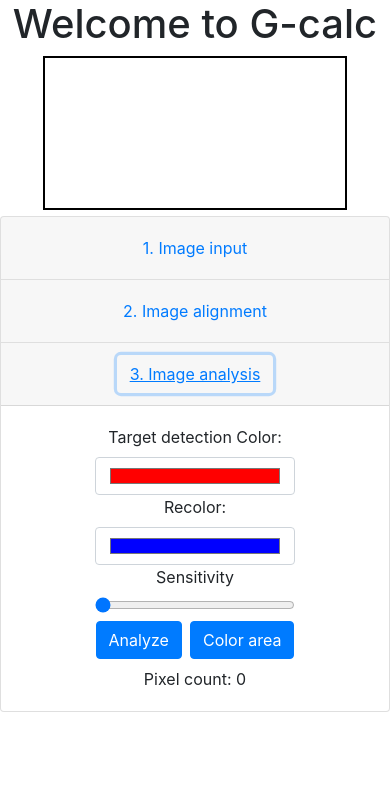
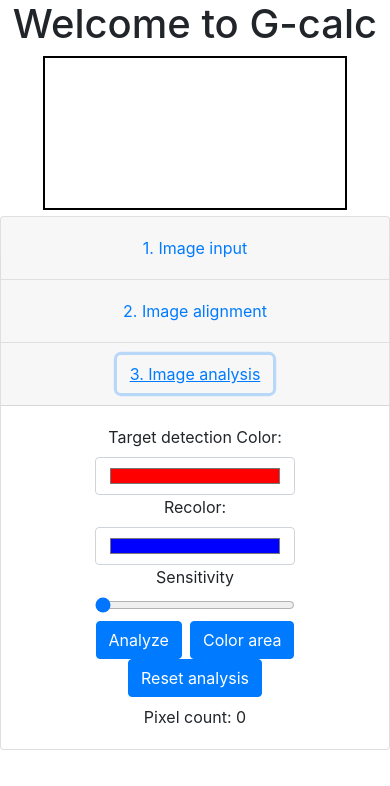
Before and after one commit to ryanzhou7/p-calc, a React (Create React App) app: page / in a window 390 px wide. Both pictures are taken after a click on the button "3. Image analysis". Shown: the top 786 px of the page. Built offline with nearby package versions, Linux system fonts and the light colour scheme.

Commit message:
Revert responsive canvas for mobile

```diff
--- a/src/App.js
+++ b/src/App.js
@@ -21,9 +21,7 @@ function App() {
   }, []);
 
   useEffect(() => {
-    const { current: canvas } = canvasRef;
-    clear(canvasContext, canvas);
-    drawImage(canvasContext, canvas, image);
+    loadImageToCanvas();
   }, [image]);
 
   useEffect(() => {
@@ -38,6 +36,12 @@ function App() {
     drawRotated(canvasContext, canvas, rotationDegrees, image);
     drawAxis(canvasContext, canvasRef.current, axisCoordinates, image);
   }, [axisCoordinates]);
+
+  function loadImageToCanvas() {
+    const { current: canvas } = canvasRef;
+    clear(canvasContext, canvas);
+    drawImage(canvasContext, canvas, image);
+  }
 
   return (
     <div className="App">
@@ -86,6 +90,7 @@ function App() {
                   image={image}
                   canvasContext={[canvasContext, setCanvasContext]}
                   xAxisYPoint={axisCoordinates.y}
+                  resetImage={loadImageToCanvas}
                 />
               </Card.Body>
             </Accordion.Collapse>
--- a/src/components/ImageAnalyzer/ImageAnalyzer.js
+++ b/src/components/ImageAnalyzer/ImageAnalyzer.js
@@ -4,6 +4,7 @@ import { detect, colorArea } from "../../utils/ImageAnalysis";
 import { Button, Form } from "react-bootstrap";
 
 function ImageAnalyzer(props) {
+  const { resetImage } = props;
   const { image } = props;
   const { xAxisYPoint } = props;
   const [detectionThreshold, setDetectionThreshold] = useState(0);
@@ -83,6 +84,15 @@ function ImageAnalyzer(props) {
         <Button className="mx-1" onClick={(e) => recolorCanvasArea(e)}>
           Color area
         </Button>
+        <Button
+          className="mx-1"
+          onClick={(e) => {
+            e.preventDefault();
+            resetImage();
+          }}
+        >
+          Reset analysis
+        </Button>
       </div>
       <div>
         <div>Pixel count: {numPixelsColored}</div>
--- a/src/utils/Canvas.js
+++ b/src/utils/Canvas.js
@@ -35,14 +35,15 @@ function drawImage(context, canvas, image) {
     return;
   }
 
+  // TODO attempt to get proper mobile size
   const windowWidth = window.innerWidth - WIDTH_PADDING;
   const { width, height } = image;
   const proportionalHeight = (height / width) * windowWidth;
 
   // TODO for it to work on desktop just use canvas.width = width and height
-  canvas.width = windowWidth;
-  canvas.height = proportionalHeight;
-  context.drawImage(image, 0, 0, windowWidth, proportionalHeight);
+  canvas.width = width;
+  canvas.height = height;
+  context.drawImage(image, 0, 0, width, height);
 }
 
 function degreesToRadians(degrees) {
```
